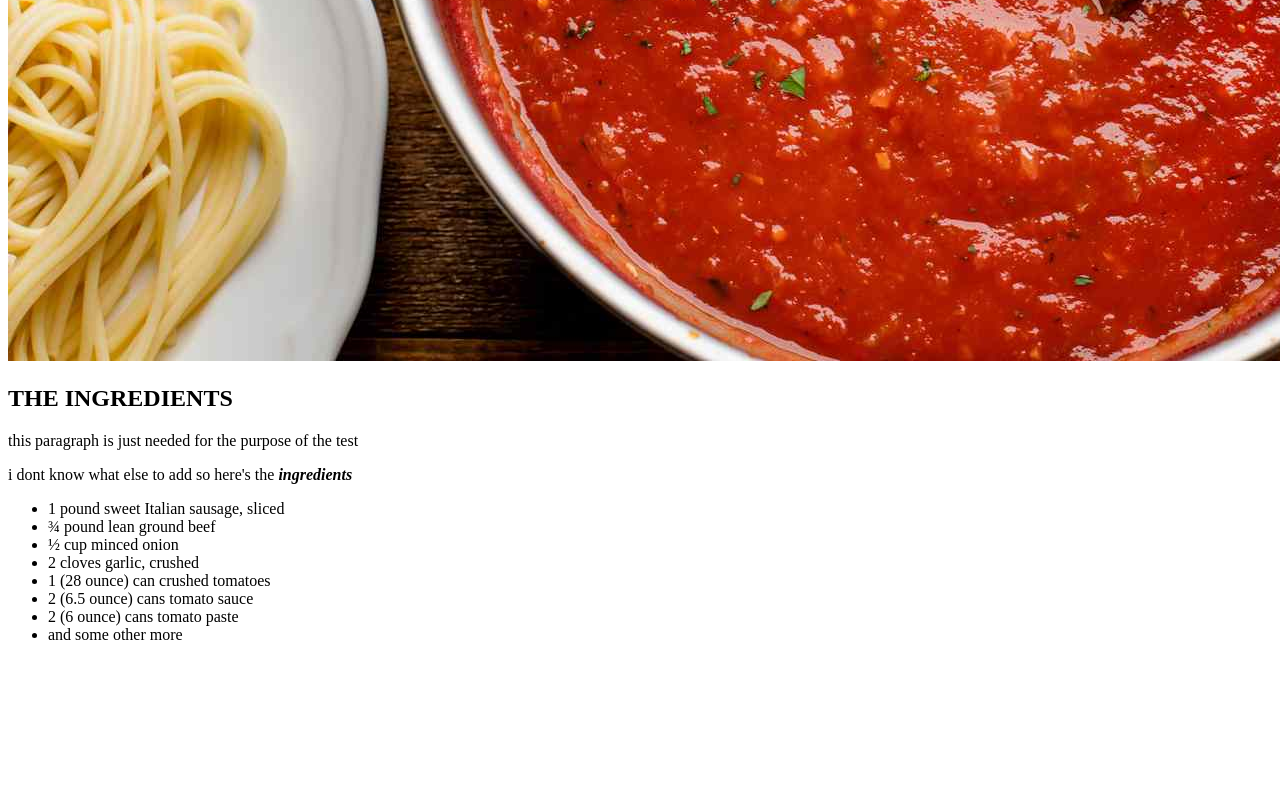
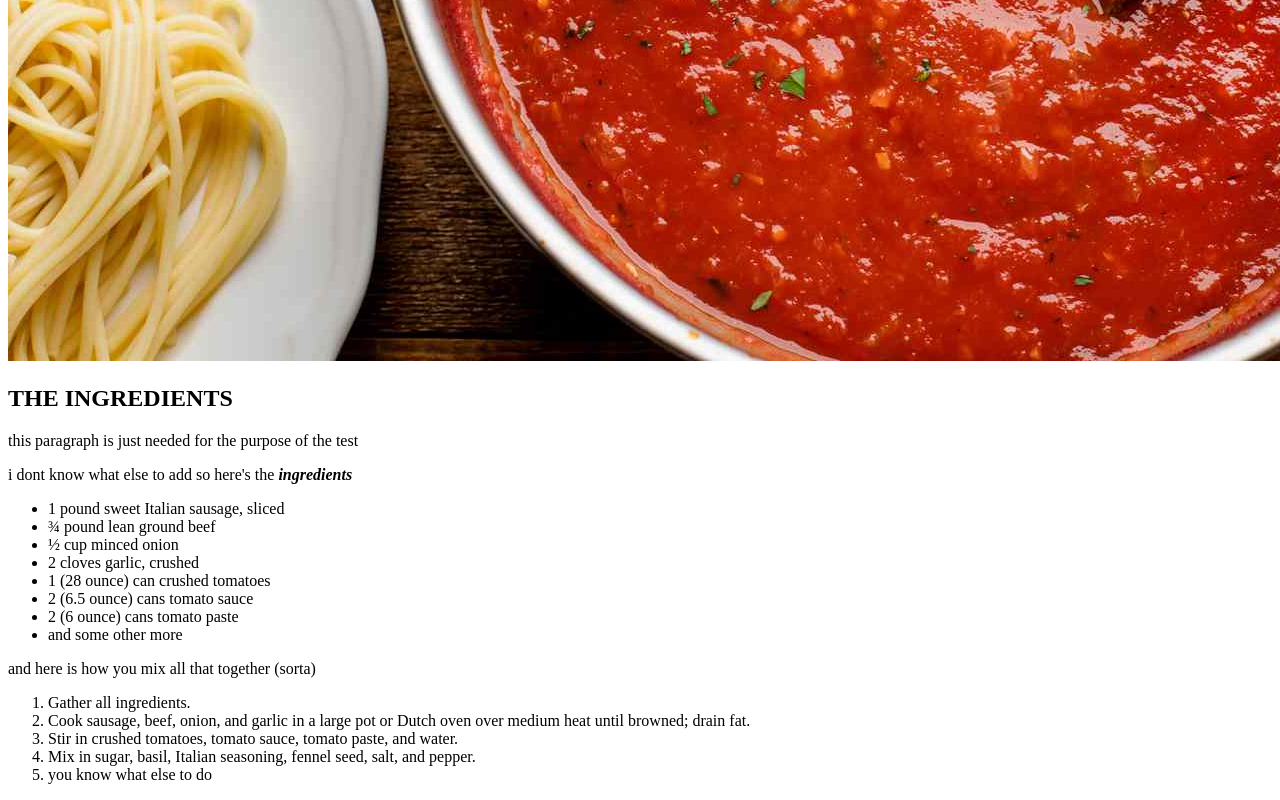
Before and after one commit to Saad-Kibal/odin-recepies, a plain HTML site: page Recipies/pasta.html in a window 1280 px wide. Shown: the part 719-1519 px from the top of the page. Before the commit the page ends 1379 px from the top, so only its background shows below. Drawn offline with Linux system fonts and the light colour scheme.

Commit message:
i put how to mix all the ingredients

```diff
--- a/Recipies/pasta.html
+++ b/Recipies/pasta.html
@@ -20,6 +20,15 @@
         <li>2 (6.5 ounce) cans tomato sauce</li>
         <li>2 (6 ounce) cans tomato paste</li>
         <li>and some other more</li>
+
     </ul>
+    <p>and here is how you mix all that together (sorta)</p>
+    <ol>
+        <li>Gather all ingredients.</li>
+        <li>Cook sausage, beef, onion, and garlic in a large pot or Dutch oven over medium heat until browned; drain fat.</li>
+        <li>Stir in crushed tomatoes, tomato sauce, tomato paste, and water.</li>
+        <li>Mix in sugar, basil, Italian seasoning, fennel seed, salt, and pepper.</li>
+        <li>you know what else to do</li>
+    </ol>
 </body>
 </html>
```
